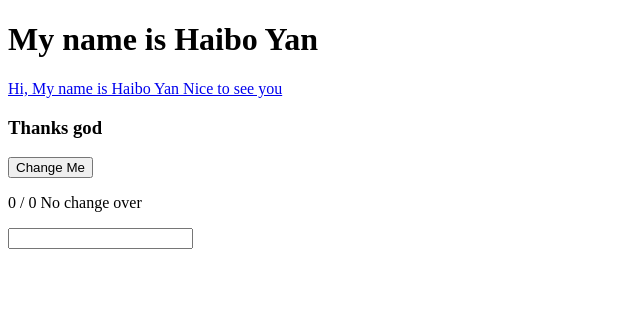
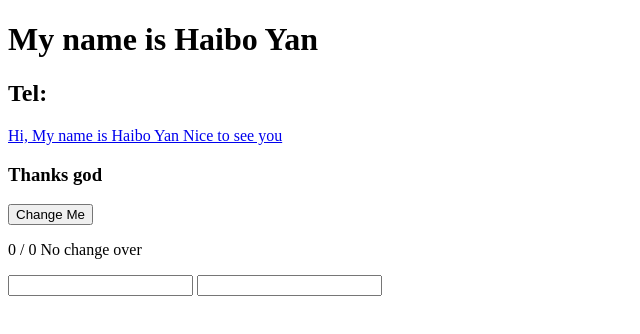
Before and after one commit to billyean/firedragon, a Vue app in the folder victor/: page / in a window 1280 px wide. Shown: the top 334 px of the page, without its empty margins (0-640 px from the left). Built offline with nearby package versions, Linux system fonts and the light colour scheme.

Commit message:
Add v-model

```diff
--- a/victor/index.html
+++ b/victor/index.html
@@ -8,6 +8,7 @@
   <body>
   <div id="app">
     <h1 v-once>{{msg}}</h1>
+    <h2 v-bind="tel">Tel: {{tel}}</h2>
     <p><a v-bind:href="link">{{sayMyName("Tristan")}}</a></p>
     <p v-html="jsCommand"></p>
     <button v-on:click="changeMe">Change Me</button>
@@ -15,6 +16,7 @@
       {{xp}} / {{yp}} <span v-on:mousemove.stop="">        No change over        </span>
     </p>
     <input type="text" v-on:keyup.enter="alertMe">
+    <input type="text" v-model="tel">
   </div>
   </body>
 </html>
--- a/victor/src/main.js
+++ b/victor/src/main.js
@@ -11,6 +11,7 @@ new Vue({
   el: '#app',
   data: {
     msg: 'My name is Haibo Yan',
+    tel: '',
     link: 'http://github.com/billyean',
     jsCommand: '<h3>Thanks god</h3>',
     xp: 0,
```
